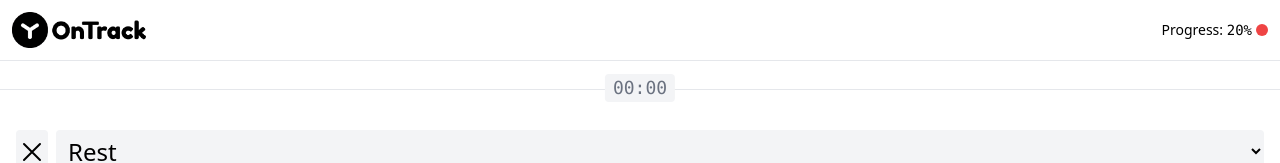
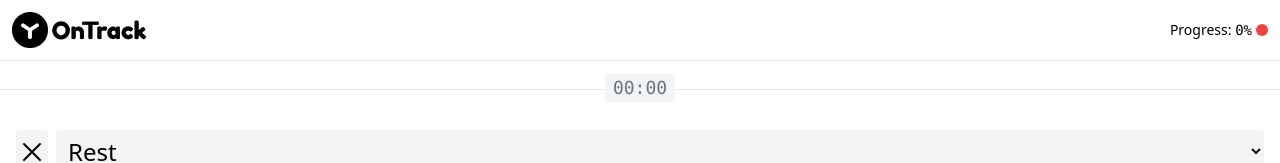
Before and after one commit to PTarasyuk/ontrack, a Vue app: page /#timeline in a window 1280 px wide. Shown: the top 163 px of the page. Built offline with nearby package versions, Linux system fonts and the light colour scheme.

Commit message:
useTotalProgress composable

```diff
--- a/src/activities.js
+++ b/src/activities.js
@@ -26,6 +26,16 @@
   return Math.floor((trackedSeconds * HUNDRED_PERCENT) / secondsToComplete)
 }
 
+export function calculateCompletionPercentage(totalTrackedSeconds) {
+  return Math.floor((totalTrackedSeconds * HUNDRED_PERCENT) / totalActivitySecondsToComplete.value)
+}
+
+const totalActivitySecondsToComplete = computed(() => {
+  return trackedActivities.value
+    .map(({ secondsToComplete }) => secondsToComplete)
+    .reduce((total, seconds) => total + seconds, 0)
+})
+
 function generateActivities() {
   return ['Coding', 'Reading', 'Training'].map((name, hours) => ({
     id: id(),
--- a/src/components/TheHeaderProgress.vue
+++ b/src/components/TheHeaderProgress.vue
@@ -1,22 +1,25 @@
 <script setup>
-import { PAGE_PROGRESS } from '@/constants'
+import { HUNDRED_PERCENT, PAGE_PROGRESS } from '@/constants'
 import { ICON_CHECK_CIRCLE } from '@/icons'
 import { navigate } from '@/router'
+import { useTotalProgress } from '@/composables/total-progress'
 import BaseIcon from './BaseIcon.vue'
+
+const { colorClass, percentage } = useTotalProgress()
 </script>
 
 <template>
   <a :href="`#${PAGE_PROGRESS}`" @click="navigate(PAGE_PROGRESS)" class="text-sm">
-    <div v-if="false" class="flex items-center gap-1">
+    <div v-if="percentage < HUNDRED_PERCENT" class="flex items-center gap-1">
+      <div>
+        Progress:
+        <span class="font-mono">{{ percentage }}%</span>
+      </div>
+      <div :class="`h-3 w-3 rounded-full ${colorClass}`" />
+    </div>
+    <div v-else class="flex items-center gap-1">
       Day complete!
       <BaseIcon :name="ICON_CHECK_CIRCLE" class="h-7 text-green-500" />
     </div>
-    <div v-else class="flex items-center gap-1">
-      <div>
-        Progress:
-        <span class="font-mono">20%</span>
-      </div>
-      <div class="h-3 w-3 rounded-full bg-red-500" />
-    </div>
   </a>
 </template>
--- /dev/null
+++ b/src/composables/total-progress.js
@@ -0,0 +1,26 @@
+import { computed } from 'vue'
+import { getProgressColorClass } from '@/functions'
+import { trackedActivities, calculateCompletionPercentage } from '@/activities'
+import { timelineItems, calculateTrackedActivitySeconds } from '@/timeline-items'
+
+export function useTotalProgress() {
+  const colorClass = computed(() => getProgressColorClass(percentage.value))
+
+  const percentage = computed(() => calculateCompletionPercentage(totalTrackedSeconds.value))
+
+  const totalTrackedSeconds = computed(() => {
+    return trackedActivities.value.reduce((total, activity) => {
+      let trackedSeconds = calculateTrackedActivitySeconds(timelineItems.value, activity)
+
+      trackedSeconds =
+        trackedSeconds < activity.secondsToComplete ? trackedSeconds : activity.secondsToComplete
+
+      return total + trackedSeconds
+    }, 0)
+  })
+
+  return {
+    colorClass,
+    percentage,
+  }
+}
```
